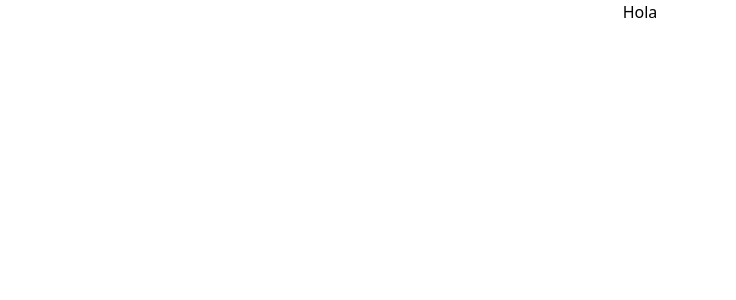
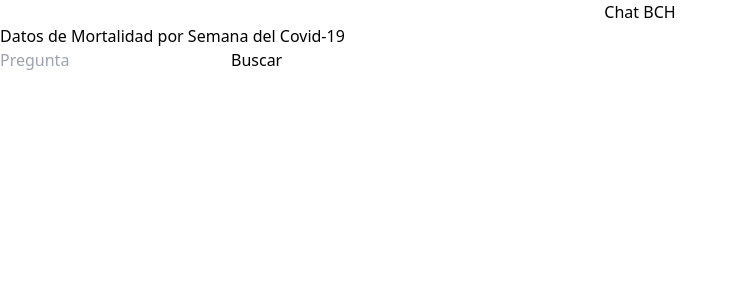
Before and after one commit to Fabito232/ChatBCH, a React (Vite) app: page / in a window 1280 px wide. Shown: the top 300 px of the page, without its empty margins (0-736 px from the left). Built offline with nearby package versions, Linux system fonts and the light colour scheme; no server answers.

Commit message:
Lectura del Excel y Respuestas con base en el mismo

```diff
--- a/package.json
+++ b/package.json
@@ -11,7 +11,8 @@
   },
   "dependencies": {
     "react": "^18.2.0",
-    "react-dom": "^18.2.0"
+    "react-dom": "^18.2.0",
+    "xlsx": "^0.18.5"
   },
   "devDependencies": {
     "@types/react": "^18.2.66",
@@ -24,6 +25,6 @@
     "eslint-plugin-react-refresh": "^0.4.6",
     "postcss": "^8.4.38",
     "tailwindcss": "^3.4.4",
-    "vite": "^5.2.0"
+    "vite": "^5.2.13"
   }
 }
--- a/src/App.jsx
+++ b/src/App.jsx
@@ -1,12 +1,12 @@
-import { useState } from 'react'
+import MostrarInformacion from './components/MostrarInformacion';
+
 function App() {
-  const [count, setCount] = useState(0)
-
   return (
     <>
-    <h1 className='text-center'>Hola</h1>
+      <h1 className="text-center">Chat BCH</h1>
+      <MostrarInformacion />
     </>
-  )
+  );
 }
 
-export default App
+export default App;
--- /dev/null
+++ b/src/components/MostrarInformacion.jsx
@@ -0,0 +1,66 @@
+import { useEffect, useState } from 'react';
+import { leerExcel } from './leerExcel';
+import { procesarDatos } from '../data/procesarDatos';
+
+function MostrarInformacion() {
+  const [data, setData] = useState({});
+  const [countries, setCountries] = useState([]);
+  const [question, setQuestion] = useState('');
+  const [answer, setAnswer] = useState(null);
+
+  useEffect(() => {
+    const fetchData = async () => {
+      const jsonData = await leerExcel('/base_de_conocimiento/Mortalidad_por_Semana_del_Covid_19.xlsx');
+
+      if (jsonData) {
+        const { processedData, countryList } = procesarDatos(jsonData);
+        setData(processedData);
+        setCountries(countryList);
+        console.log('Datos procesados:', processedData);
+        console.log('Lista de países:', countryList);
+      }
+    };
+
+    fetchData();
+  }, []);
+
+  const handleQuestionChange = (e) => {
+    setQuestion(e.target.value);
+  };
+
+  const handleSearch = () => {
+    const regex = /semana (\d+) en el país de ([\w\s]+) por el Covid 19/i;
+    const match = question.match(regex);
+
+    if (match) {
+      const week = `semana ${match[1]}`;
+      const country = match[2].trim();
+
+      if (data[week] && data[week][country]) {
+        setAnswer(`En el año 2023 en la ${week}, murieron ${data[week][country]} personas en el país de ${country} por el Covid 19.`);
+      } else {
+        setAnswer('No se encontraron datos para la semana o el país especificado.');
+      }
+    } else {
+      setAnswer('No entendí la pregunta. Por favor, asegúrate de que esté en el formato correcto.');
+    }
+  };
+
+  return (
+    <div>
+      <h1>Datos de Mortalidad por Semana del Covid-19</h1>
+      <div>
+        <input
+          type="text"
+          value={question}
+          onChange={handleQuestionChange}
+          placeholder="Pregunta"
+        />
+        <button onClick={handleSearch}>Buscar</button>
+      </div>
+      {answer !== null && <div>Respuesta: {answer}</div>}
+    </div>
+  );
+}
+
+export default MostrarInformacion;
--- /dev/null
+++ b/src/components/leerExcel.jsx
@@ -0,0 +1,18 @@
+import * as XLSX from 'xlsx';
+
+export const leerExcel = async (filePath) => {
+  try {
+    const response = await fetch(filePath);
+    const arrayBuffer = await response.arrayBuffer();
+    const workbook = XLSX.read(arrayBuffer, { type: 'array' });
+    const sheetName = workbook.SheetNames[0];
+    const worksheet = workbook.Sheets[sheetName];
+    const jsonData = XLSX.utils.sheet_to_json(worksheet, { header: 1 });
+
+    console.log('Datos originales leídos:', jsonData); // Añadido para depuración
+    return jsonData;
+  } catch (error) {
+    console.error('Error leyendo el archivo de Excel:', error);
+    return null;
+  }
+};
--- /dev/null
+++ b/src/data/procesarDatos.js
@@ -0,0 +1,36 @@
+export const procesarDatos = (jsonData) => {
+    if (!jsonData || jsonData.length === 0) return { processedData: {}, countryList: [] };
+
+    const datasetIndex = jsonData.findIndex((row) => Array.isArray(row) && row[0] === 'País');
+    if (datasetIndex === -1) {
+      console.error('No se encontró el índice del conjunto de datos.');
+      return { processedData: {}, countryList: [] };
+    }
+
+    // Obtener las columnas de países
+    const columns = jsonData[datasetIndex];
+    if (!columns || columns.length === 0) {
+      console.error('No se encontraron columnas de países.');
+      return { processedData: {}, countryList: [] };
+    }
+
+    const countryList = columns.slice(1); // Obtener la lista de países
+    // Eliminar filas innecesarias y convertir los datos a formato largo
+    const data = jsonData.slice(datasetIndex + 1).filter((row) => Array.isArray(row) && row.length > 1);
+
+    let processedData = {};
+    for (let i = 0; i < data.length; i++) {
+      const week = `semana ${i}`;
+      if (!processedData[week]) {
+        processedData[week] = {};
+      }
+      for (let j = 1; j < columns.length; j++) {
+        if (data[i][j] && data[i][j] !== '..') {
+          const country = columns[j].trim(); // Asegurarse de que los nombres de países no tengan espacios
+          processedData[week][country] = parseInt(data[i][j], 10);
+        }
+      }
+    }
+
+    return { processedData, countryList };
+  };
```
Also changed, not shown: 2 other files (tests, documents, lock files or other folders).
